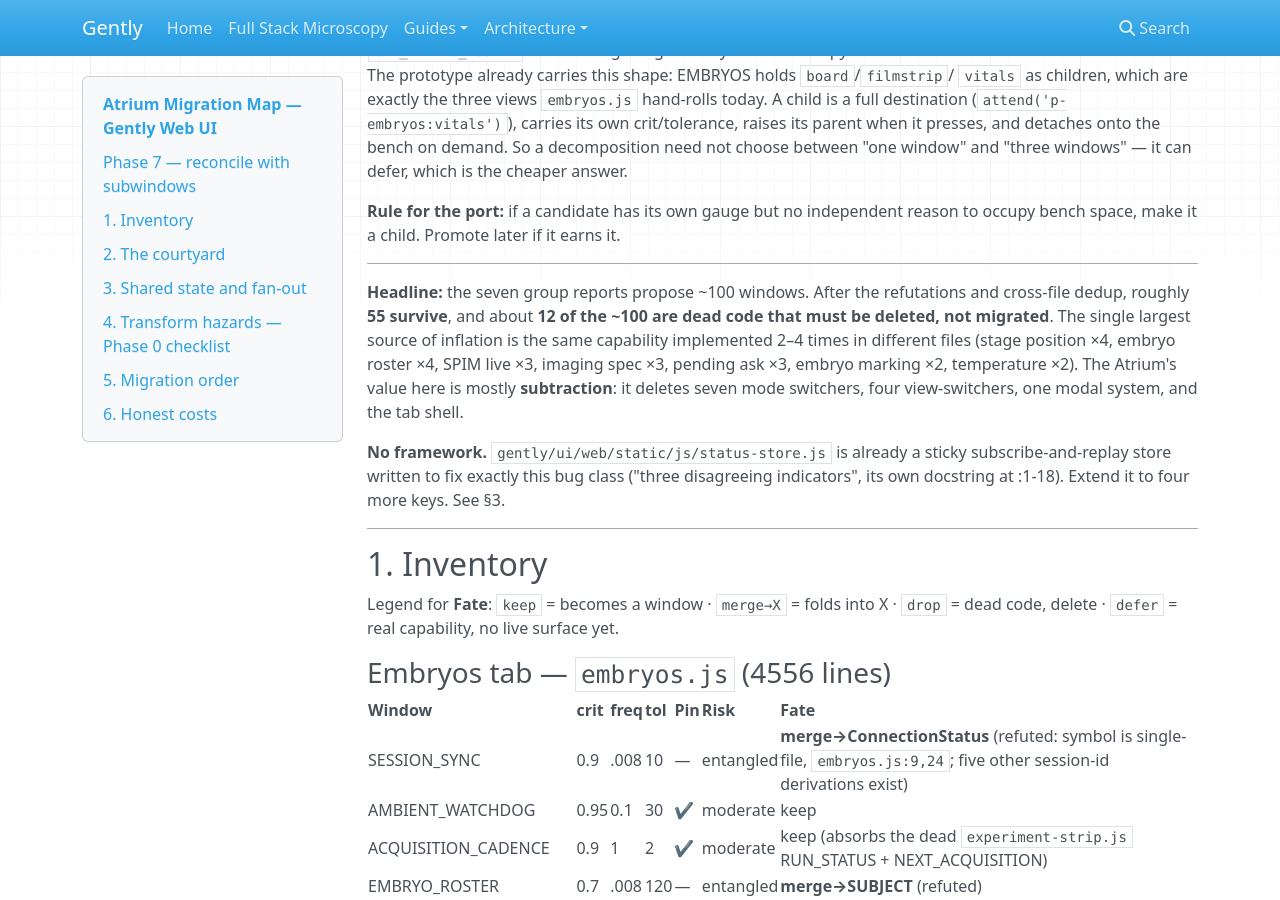
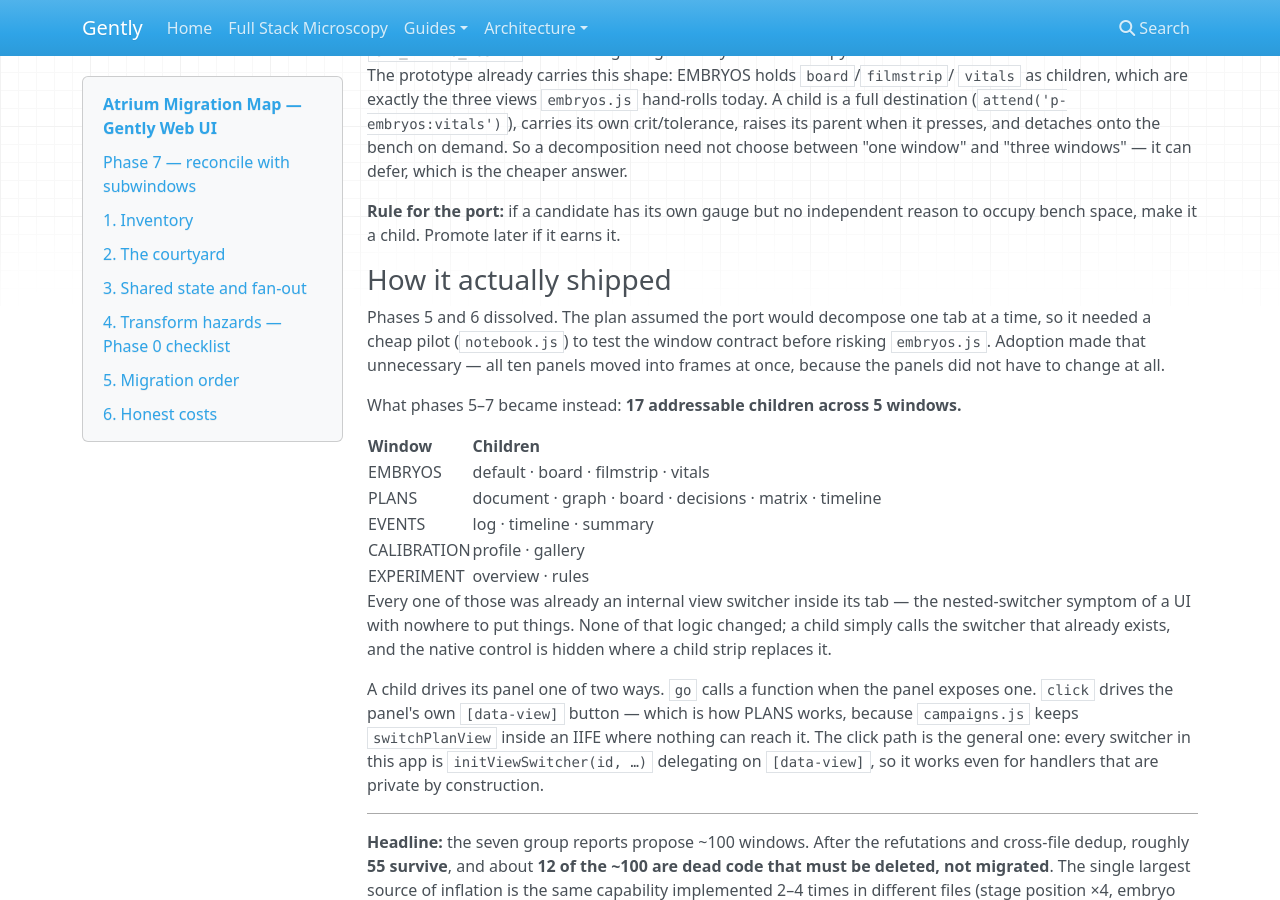
Before and after one commit to pskeshu/gently, an MkDocs documentation site: the page built from docs/atrium/MIGRATION.md, in a window 1280 px wide and 900 px high, scrolled down 1740 px. Built offline with MkDocs 1.6.1, drawn with Linux system fonts in a browser that asks for light colours; nearby versions of some CDN libraries; some of the changed text lies outside the part shown.

Commit message:
feat(atrium): children for plans and experiment; drive native controls by click
Completes phase 7 and folds in what phase 6 was for. 17 addressable children
across 5 windows: EMBRYOS 4, PLANS 6, EVENTS 3, CALIBRATION 2, EXPERIMENT 2.

campaigns.js keeps switchPlanView inside an IIFE, so there is no function to
call. Rather than exporting it — which would change that file to serve this one
— a child can instead specify `click`, and drive the panel's own [data-view]
button. That turns out to be the general mechanism: every switcher in this app
is initViewSwitcher(id, …) delegating on [data-view], so a click reaches even a
handler that is private by construction. `go` remains for panels that do expose
a function.

Phase 5 is recorded as superseded. It existed to pilot the window contract on
a cheap file before risking embryos.js; adoption made that unnecessary, because
the panels never had to change.

Verified live: all six plans projections activate with zero warnings, and all
17 children across all 5 windows activate with zero errors.

Co-Authored-By: Claude Opus 5 (1M context) <noreply@anthropic.com>

```diff
--- a/docs/atrium/MIGRATION.md
+++ b/docs/atrium/MIGRATION.md
@@ -18,10 +18,10 @@
 | 2 · live bugs | ✅ done | `1c7165b` · 10 fixed, **5 refuted** · 0 story deltas |
 | 3 · transform safety | ✅ done | 27 fixed, **23 refuted**, 6 deferred |
 | 8 · port the shell | ✅ done | `atrium.js` + `atrium.css`, flag-gated, all 10 panels adopted |
-| 4 · the store | ⬜ | extend `status-store.js`, `stageXY` first |
-| 5 · pilot windows | ⬜ | `notebook.js`, `device-layer.js` |
-| 6 · pure projections | ⬜ | `campaigns.js` |
-| 7 · reconcile with subwindows | ⬜ | see below |
+| 4 · the store | ✅ done | `SharedState` · 13 done, 5 skipped, **3 refuted** · the `cacheDom` latch is gone |
+| 7 · children | ✅ done | 17 addressable children across 5 windows |
+| 5 · pilot windows | ⛔ superseded | the port adopted all ten at once; no pilot needed |
+| 6 · pure projections | ✅ done | campaigns' six projections are children of PLANS |
 
 **Phase 3's refutation rate was 46%** — higher than phase 2's 33%. The pattern in
 what got refuted is worth internalising, because it is the same mistake four
@@ -109,6 +109,35 @@ bench on demand. So a decomposition need not choose between "one window" and
 
 **Rule for the port:** if a candidate has its own gauge but no independent
 reason to occupy bench space, make it a child. Promote later if it earns it.
+
+### How it actually shipped
+
+Phases 5 and 6 dissolved. The plan assumed the port would decompose one tab at
+a time, so it needed a cheap pilot (`notebook.js`) to test the window contract
+before risking `embryos.js`. Adoption made that unnecessary — all ten panels
+moved into frames at once, because the panels did not have to change at all.
+
+What phases 5–7 became instead: **17 addressable children across 5 windows.**
+
+| Window | Children |
+|---|---|
+| EMBRYOS | default · board · filmstrip · vitals |
+| PLANS | document · graph · board · decisions · matrix · timeline |
+| EVENTS | log · timeline · summary |
+| CALIBRATION | profile · gallery |
+| EXPERIMENT | overview · rules |
+
+Every one of those was already an internal view switcher inside its tab — the
+nested-switcher symptom of a UI with nowhere to put things. None of that logic
+changed; a child simply calls the switcher that already exists, and the native
+control is hidden where a child strip replaces it.
+
+A child drives its panel one of two ways. `go` calls a function when the panel
+exposes one. `click` drives the panel's own `[data-view]` button — which is how
+PLANS works, because `campaigns.js` keeps `switchPlanView` inside an IIFE where
+nothing can reach it. The click path is the general one: every switcher in this
+app is `initViewSwitcher(id, …)` delegating on `[data-view]`, so it works even
+for handlers that are private by construction.
 
 ---
 
```
Also changed, not shown: gently/ui/web/static/js/atrium.js (+28 -3 lines).
